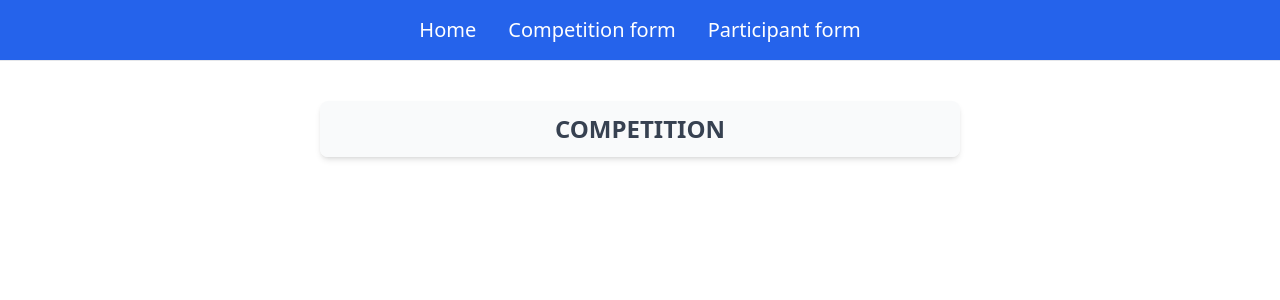
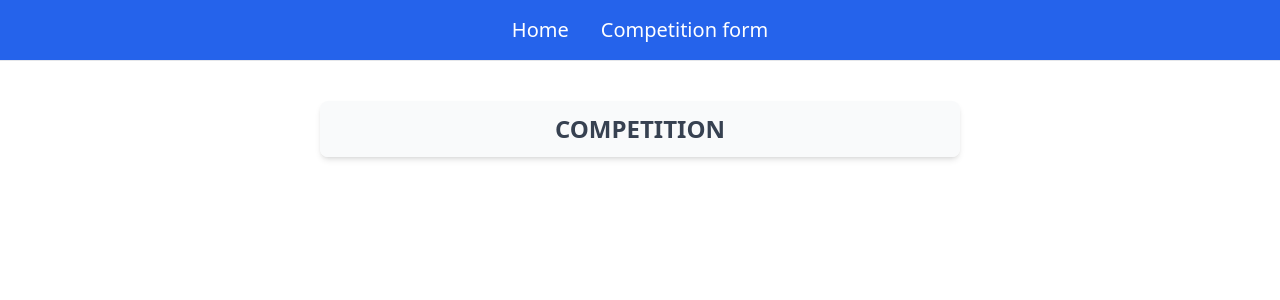
Before and after one commit to llOriginaljuonll/rosha_application, a Django app: page / in a window 1280 px wide. Shown: the top 300 px of the page. Run offline with Django 5.2, Linux system fonts and the light colour scheme; data that the repository does not hold is empty; some libraries are stand-ins or nearby versions.

Commit message:
remove necessary on navbar

```diff
--- a/templates/components/navbar.html
+++ b/templates/components/navbar.html
@@ -7,9 +7,6 @@
             <li>
                 <a href="{% url "competition:form" %}" class="block py-2 px-3  rounded hover:bg-gray-100 md:hover:bg-transparent md:p-0 md:dark:hover:text-blue-500 dark:text-white dark:hover:bg-gray-700 dark:hover:text-white md:dark:hover:bg-transparent dark:border-gray-700">Competition form</a>
             </li>
-            <li>
-                <a href="{% url "competition:form" %}" class="block py-2 px-3  rounded hover:bg-gray-100 md:hover:bg-transparent md:p-0 md:dark:hover:text-blue-500 dark:text-white dark:hover:bg-gray-700 dark:hover:text-white md:dark:hover:bg-transparent dark:border-gray-700">Participant form</a>
-            </li>
         </ul>
     </div>
 </nav>
```
